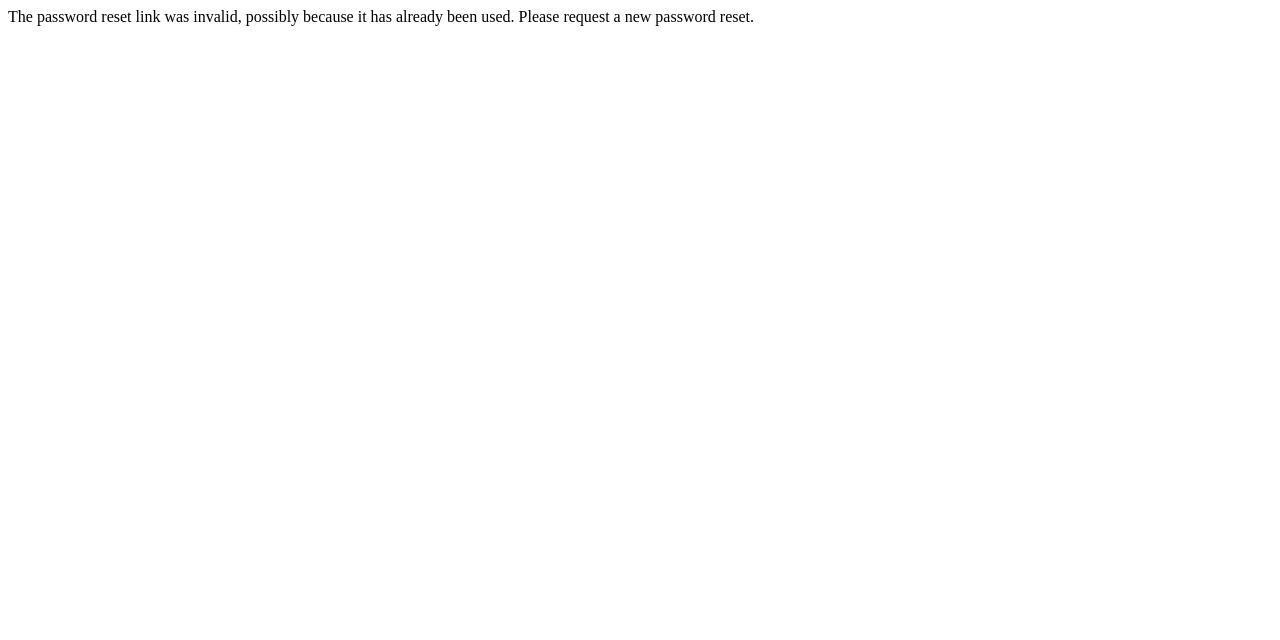
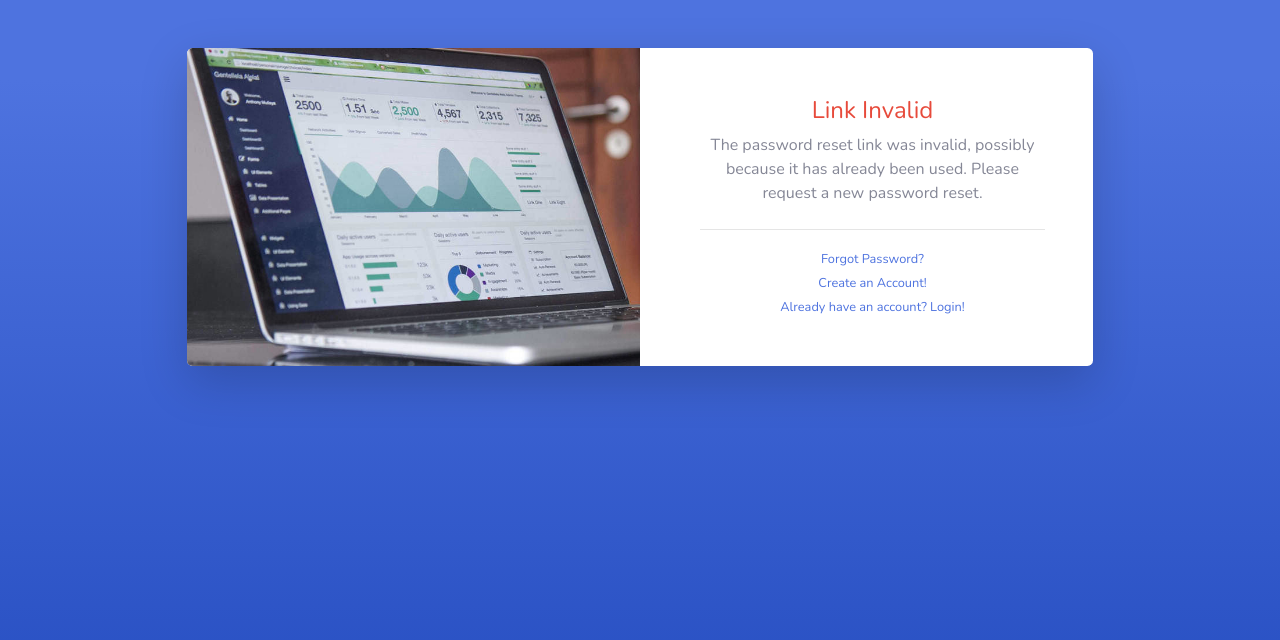
Before and after one commit to Intellia-SME/OptiPLANT, a Django app: page /accounts/reset/1/1/ in a window 1280 px wide. Shown: the top 640 px of the page. Run offline with Django 3.2, Linux system fonts and the light colour scheme; some libraries are stand-ins or nearby versions.

Commit message:
Customizing password reset confirm page

```diff
--- a/apps/accounts/templates/accounts/password_reset_confirm.html
+++ b/apps/accounts/templates/accounts/password_reset_confirm.html
@@ -1,25 +1,76 @@
-{% if validlink %}
+{% extends 'base.html' %}
 
-<p>Please enter your new password twice so we can verify you typed it in correctly.</p>
-
-<form method="post">
-    {% csrf_token %}
-    <table>
-        <tr>
-            <td>New password: {{ form.new_password1.errors }}</td>
-            <td>{{ form.new_password1 }}</td>
-        </tr>
-        <tr>
-            <td>Confirm password: {{ form.new_password2.errors }}</td>
-            <td>{{ form.new_password2 }}</td>
-        </tr>
-    </table>
-    <input type="submit" value="Change my password">
-</fieldset>
-</form>
-
-{% else %}
-
-<p>The password reset link was invalid, possibly because it has already been used.  Please request a new password reset.</p>
-
-{% endif %}
+{% block content %}
+<div class="container">
+    <div class="row justify-content-center">
+        <div class="col-xl-10 col-lg-12 col-md-9">
+            <div class="card o-hidden border-0 shadow-lg my-5">
+                <div class="card-body p-0">
+                    <div class="row">
+                        <div class="col-lg-6 d-none d-lg-block optiplant-bg-login-image"></div>
+                        {% if validlink %}
+                            <div class="col-lg-6">
+                                <div class="p-5">
+                                    <div class="text-center">
+                                        <h1 class="h4 text-gray-900 mb-2">Change your password!</h1>
+                                        <p class="mb-4">Please enter your new password twice so
+                                            we can verify you typed it in correctly.</p>
+                                    </div>
+                                    {% if form.errors %}
+                                        <div class="text-danger">
+                                            {% for key,value in form.errors.items %}
+                                                <p>{{ value }}</p>
+                                            {% endfor %}
+                                        </div>
+                                    {% endif %}
+                                    <form class="user" method="post">
+                                        {% csrf_token %}
+                                        <div class="form-group">
+                                            <input type="password" class="form-control form-control-user" aria-describedby="passwordHelp"
+                                            name="new_password1" autocomplete="new-password" required="" id="id_new_password1" aria-autocomplete="list"
+                                            placeholder="New Password...">
+                                        </div>
+                                        <div class="form-group">
+                                            <input type="password" class="form-control form-control-user" aria-describedby="password2Help"
+                                            name="new_password2" autocomplete="new-password" required="" id="id_new_password2"
+                                            placeholder="Confirm Password...">
+                                        </div>
+                                        <input type="submit" class="btn btn-primary btn-user btn-block" value="Change Password"></input>
+                                    </form>
+                                    <hr>
+                                    <div class="text-center">
+                                        <a class="small" href="{% url 'accounts:signup' %}">Create an Account!</a>
+                                    </div>
+                                    <div class="text-center">
+                                        <a class="small" href="{% url 'accounts:login' %}">Already have an account? Login!</a>
+                                    </div>
+                                </div>
+                            </div>
+                        {% else %}
+                            <div class="col-lg-6">
+                                <div class="p-5">
+                                    <div class="text-center">
+                                        <h1 class="h4 mb-2 text-danger">Link Invalid</h1>
+                                        <p class="mb-4">The password reset link was invalid, possibly because it has already been used.
+                                            Please request a new password reset.</p>
+                                    </div>
+                                    <hr>
+                                    <div class="text-center">
+                                        <a class="small" href="{% url 'accounts:password_reset' %}">Forgot Password?</a>
+                                    </div>
+                                    <div class="text-center">
+                                        <a class="small" href="{% url 'accounts:signup' %}">Create an Account!</a>
+                                    </div>
+                                    <div class="text-center">
+                                        <a class="small" href="{% url 'accounts:login' %}">Already have an account? Login!</a>
+                                    </div>
+                                </div>
+                            </div>
+                        {% endif %}
+                    </div>
+                </div>
+            </div>
+        </div>
+    </div>
+</div>
+{% endblock content %}
```
